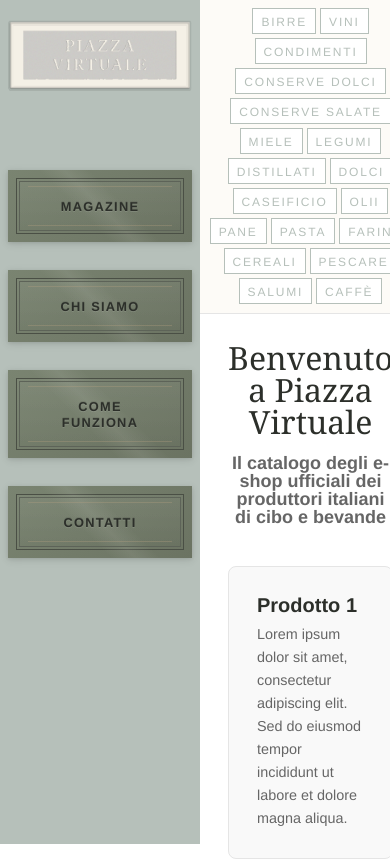
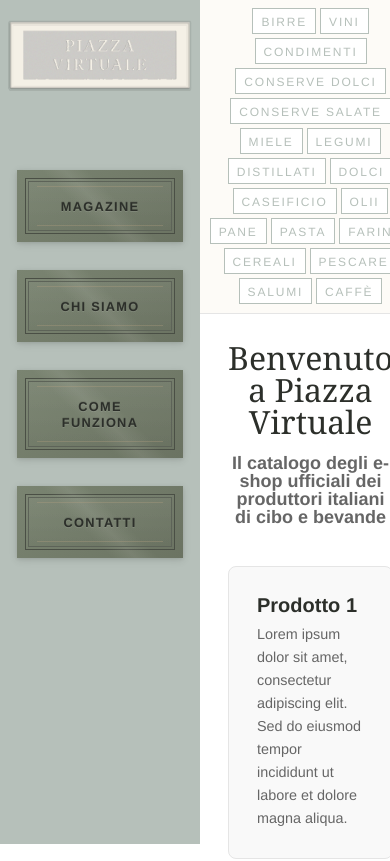
Before and after one commit to dersaei/piazza-virtuale, a Next.js app: page / in a window 390 px wide. Shown: the top 861 px of the page. Built offline with nearby package versions, Linux system fonts and the light colour scheme.

Commit message:
dodanie komponentu LINK

```diff
--- a/components/HorizontalHeader.tsx
+++ b/components/HorizontalHeader.tsx
@@ -1,7 +1,8 @@
 // components/HorizontalHeader.tsx
 "use client";
 
-import { useState } from "react";
+import Link from "next/link";
+import { usePathname } from "next/navigation";
 import styles from "@/styles/HorizontalHeader.module.css";
 
 const PRODUCT_CATEGORIES = [
@@ -26,23 +27,22 @@ const PRODUCT_CATEGORIES = [
 ];
 
 export default function HorizontalHeader() {
-  const [activeCategory, setActiveCategory] = useState<string | null>(null);
+  const pathname = usePathname();
 
   return (
     <header className={styles.horizontalHeader}>
       <nav className={styles.nav}>
         <div className={styles.navContainer}>
           {PRODUCT_CATEGORIES.map((category) => (
-            <button
-              type="button"
+            <Link
               key={category.id}
+              href={category.href}
               className={`${styles.categoryButton} ${
-                activeCategory === category.id ? styles.active : ""
+                pathname === category.href ? styles.active : ""
               }`}
-              onClick={() => setActiveCategory(category.id)}
             >
               <span className={styles.categoryText}>{category.label}</span>
-            </button>
+            </Link>
           ))}
         </div>
       </nav>
--- a/components/VerticalHeader.tsx
+++ b/components/VerticalHeader.tsx
@@ -2,8 +2,9 @@
 "use client";
 
 import Image from "next/image";
+import Link from "next/link";
+import { usePathname } from "next/navigation";
 import logo from "@/public/logo-piazza-virtuale.png";
-import { useState } from "react";
 import styles from "@/styles/VerticalHeader.module.css";
 
 const NAVIGATION_ITEMS = [
@@ -14,32 +15,35 @@ const NAVIGATION_ITEMS = [
 ];
 
 export default function VerticalHeader() {
-  const [activeItem, setActiveItem] = useState<string | null>(null);
+  const pathname = usePathname();
 
   return (
     <header className={styles.verticalHeader}>
       <div className={styles.logo}>
-        <Image src={logo} alt="Piazza Virtuale" />
+        <Link href="/">
+          <Image
+            src={logo}
+            alt="Piazza Virtuale - Il catalogo degli e-shop ufficiali
+  dei produttori italiani di cibo e bevande"
+          />
+        </Link>
       </div>
 
       <nav className={styles.nav}>
         {NAVIGATION_ITEMS.map((item) => (
-          <button
-            type="button"
+          <Link
             key={item.id}
+            href={item.href}
             className={`${styles.navButton} ${
-              activeItem === item.id ? styles.active : ""
+              pathname === item.href ? styles.active : ""
             }`}
-            onClick={() => setActiveItem(item.id)}
-            onMouseEnter={() => setActiveItem(item.id)}
-            onMouseLeave={() => setActiveItem(null)}
           >
             <div className={styles.buttonFrame}>
               <div className={styles.buttonInnerFrame}>
                 <span className={styles.buttonText}>{item.label}</span>
               </div>
             </div>
-          </button>
+          </Link>
         ))}
       </nav>
     </header>
--- a/styles/HorizontalHeader.module.css
+++ b/styles/HorizontalHeader.module.css
@@ -32,6 +32,8 @@
 
 /* Minimal button styles (from your design) */
 .categoryButton {
+  display: block;
+  text-align: center;
   background: white;
   border: 1.5px solid var(--vertical-header-bg);
   padding: var(--space-sm) var(--space-md);
--- a/styles/VerticalHeader.module.css
+++ b/styles/VerticalHeader.module.css
@@ -34,6 +34,8 @@
 
 /* Refined button styles (from your design) */
 .navButton {
+  display: block;
+  text-align: center;
   position: relative;
   background: linear-gradient(
     135deg,
@@ -132,6 +134,10 @@
 }
 
 @media (max-width: 768px) {
+  .navButton {
+    width: 90%;
+    margin: 0 auto;
+  }
   .buttonText {
     font-size: 0.8rem;
     letter-spacing: 0.1em;
```
